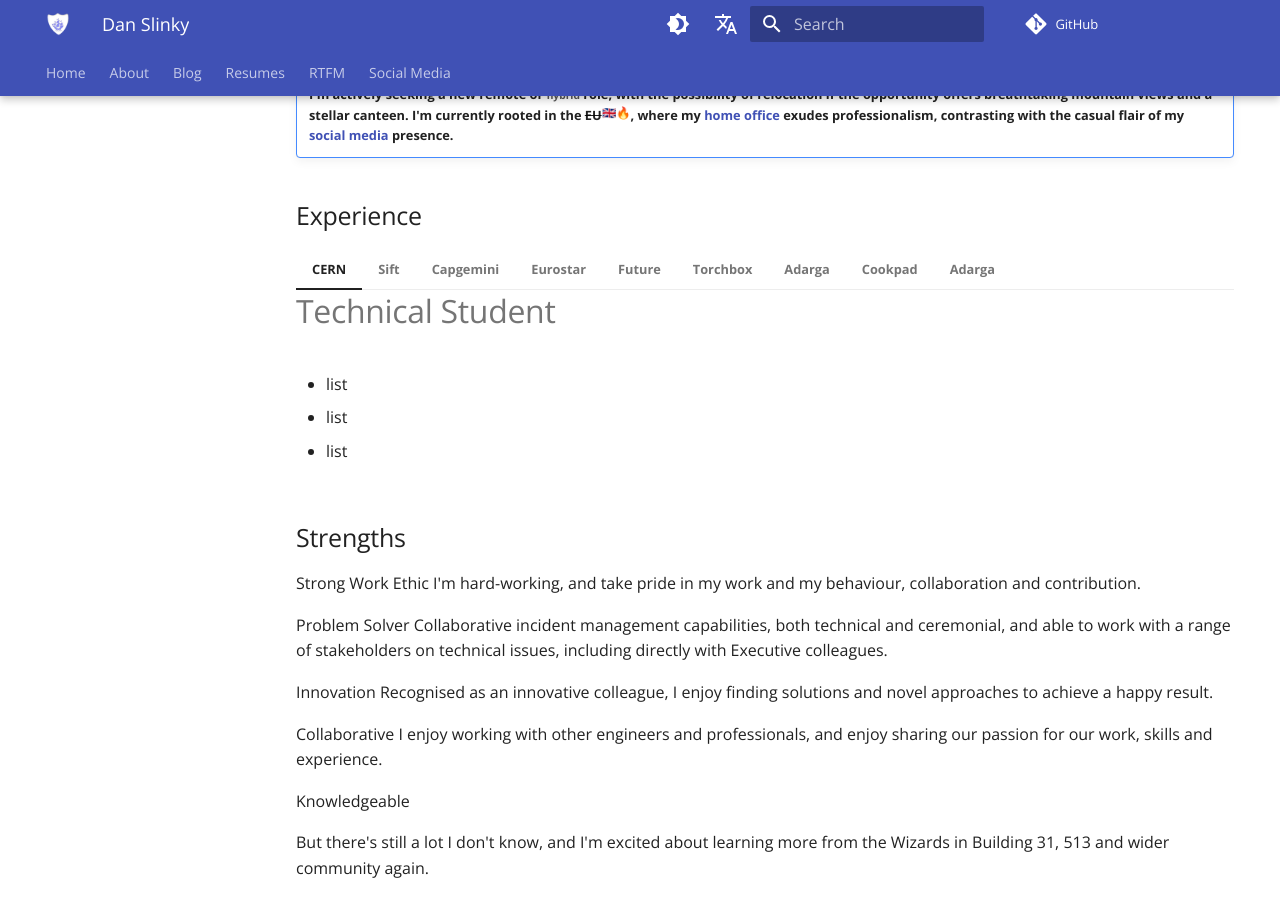
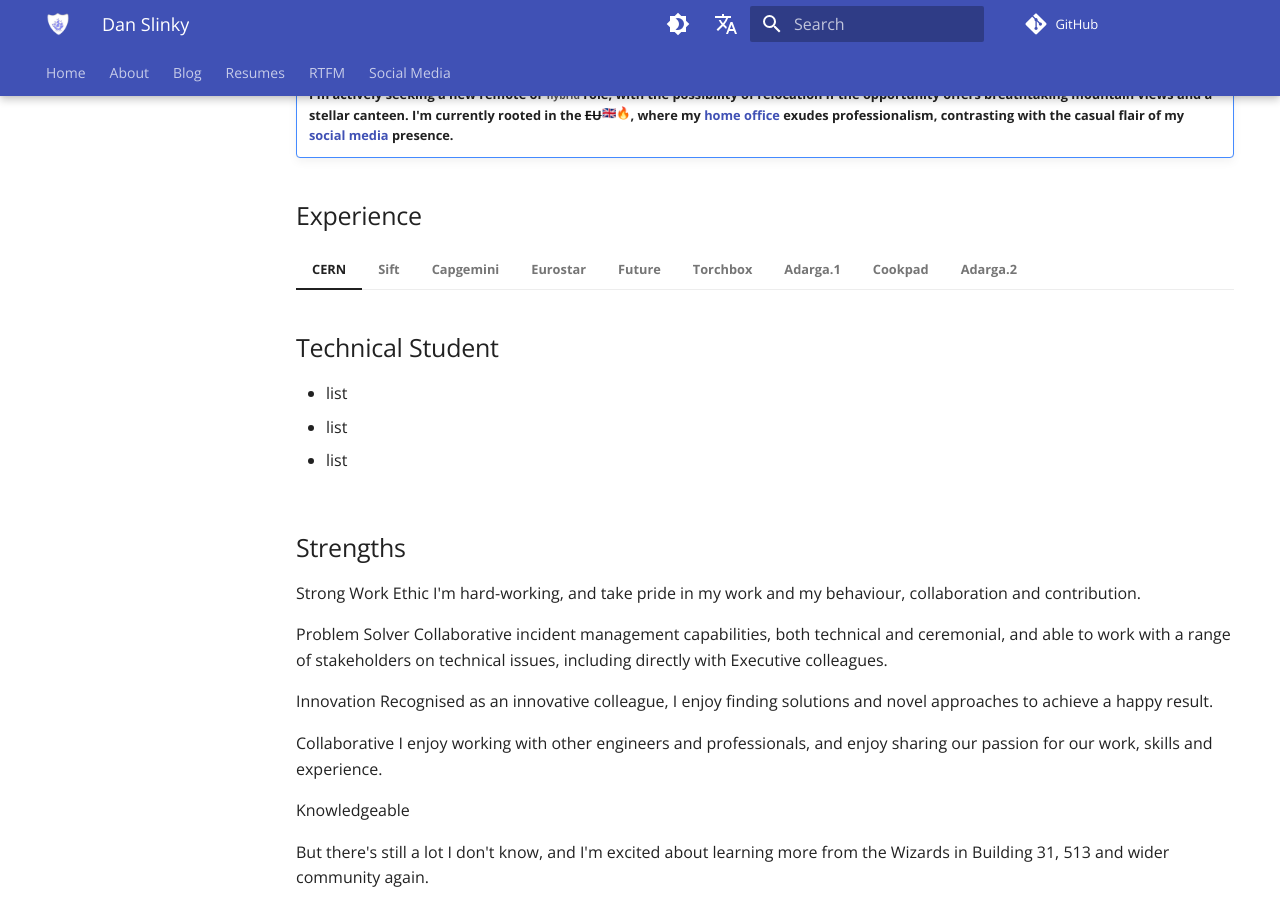
Before and after one commit to danslinky/danslinky.co.uk, an MkDocs documentation site: the page built from docs/resumes/markdown/index.md, in a window 1280 px wide and 900 px high, scrolled down 369 px. Built offline with MkDocs 1.6.1 and Material for MkDocs 9.7.7, drawn with Linux system fonts in a browser that asks for light colours; emoji names are drawn with the system emoji font; plug-ins that fetch from the network failed and are left out; comment, search, counter and statistics services are not loaded.

Commit message:
formatting

```diff
--- a/docs/resumes/markdown/index.md
+++ b/docs/resumes/markdown/index.md
@@ -14,7 +14,7 @@
 
 === "CERN"
 
-    # Technical Student
+    ## Technical Student
 
     * list
     * list
@@ -22,7 +22,7 @@
 
 === "Sift"
 
-    # Operationg Engineer
+    ## Operationg Engineer
 
     1. list
     2. list
@@ -30,7 +30,7 @@
 
 === "Capgemini"
 
-    # DevOps Engineer
+    ## DevOps Engineer
 
     1. list
     2. list
@@ -38,7 +38,7 @@
 
 === "Eurostar"
 
-    # Drupal DevOps Engineer
+    ## Drupal DevOps Engineer
 
     1. list
     2. list
@@ -46,15 +46,15 @@
 
 === "Future"
 
-    # Operations Engineer
+    ## Operations Engineer
 
 === "Torchbox"
 
     ## Linux Systems Administrator
 
-=== "Adarga"
+=== "Adarga.1"
 
-    # Platform Engineer
+    ## Platform Engineer
 
     - I don't know if this is a good format, or not.
 
@@ -63,7 +63,9 @@
     ## Machine Learning Infrastructure Engineer
     ## Site Reliability Engineer
 
-=== "Adarga"
+=== "Adarga.2"
+
+    Wows.
 
 ## Strengths
 
```
